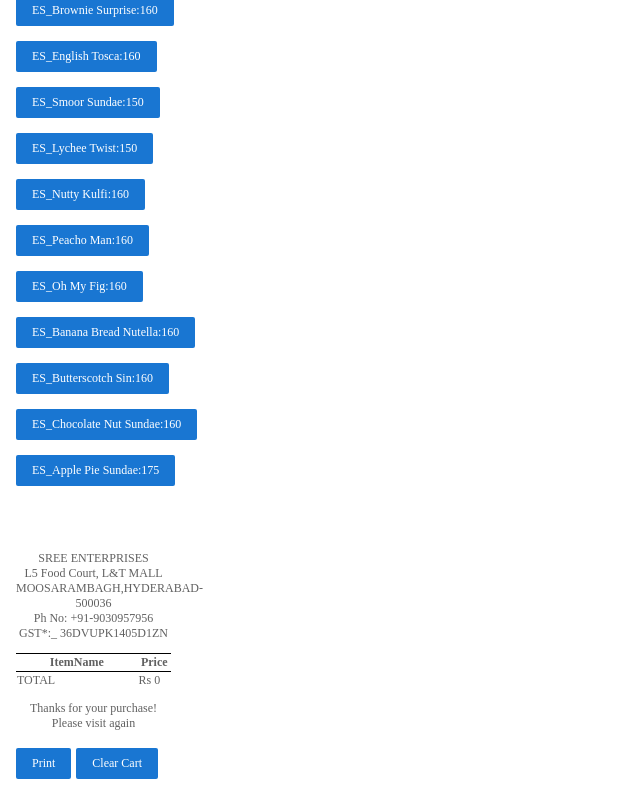
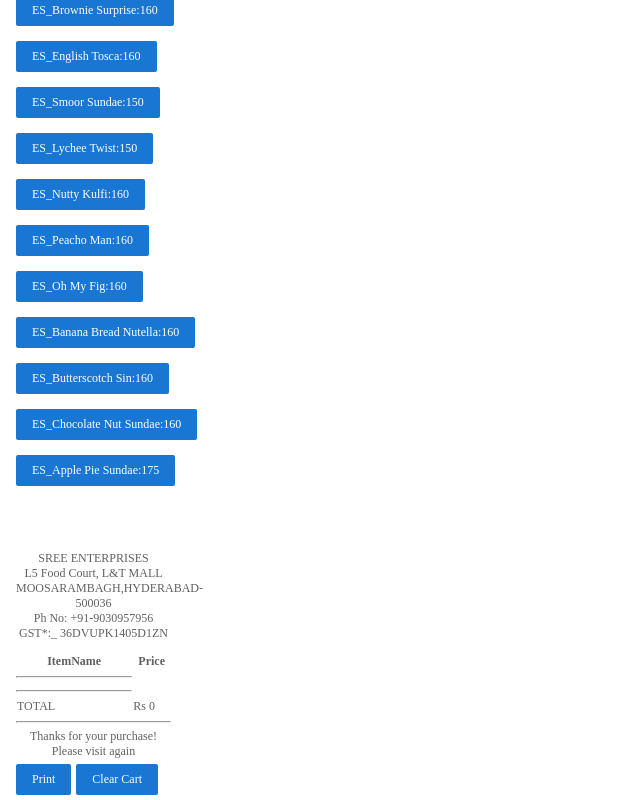
Before and after one commit to vinay0018/angular-dmnadg-4gnaxb, an Angular app: page / in a window 1280 px wide. Shown: the part 2086-2886 px from the top of the page, without its empty margins (0-640 px from the left). Built offline with nearby package versions, Linux system fonts and the light colour scheme.

Commit message:
try one more thermal

```diff
--- a/src/app/product-list/product-list.component.css
+++ b/src/app/product-list/product-list.component.css
@@ -25,7 +25,7 @@
 th,
 tr,
 table {
-    border-top: 1px solid black;
+
     border-collapse: collapse;
 }
 
@@ -37,10 +37,11 @@
 
 
 
+
 td.price,
 th.price {
-    width: 40px;
-    max-width: 40px;
+    width: 50px;
+    max-width: 50px;
     word-break: break-all;
 }
 
--- a/src/app/product-list/product-list.component.html
+++ b/src/app/product-list/product-list.component.html
@@ -35,29 +35,35 @@
             <table>
                 <thead>
                     <tr>
-
                         <th class="ItemName">ItemName</th>
                         <th class="price">Price</th>
+
+
                     </tr>
+                    <hr>
                 </thead>
                 <tbody>
-                 <div *ngFor="let cartItem of cart" >
-                    <tr>
-                        <td class="ItemName">{{cartItem.name}}</td>
+
+                    <tr *ngFor="let cartItem of cart">
+
+                        <td class="ItemName">  {{cartItem.name}}</td>
                         <td class="price">Rs {{cartItem.price}}</td>
                     </tr>
-                   </div>
+                    <hr>
+
                     <tr>
+
                         <td class="ItemName">TOTAL</td>
                         <td class="price">Rs  {{totalPrice}}</td>
                     </tr>
                 </tbody>
             </table>
-            <p class="centered">Thanks for your purchase!
-                <br>Please visit again</p>
+            <hr>
+            <div class="centered">Thanks for your purchase!
+                <br>Please visit again</div>
 
 
-             <button  (click)="printComponent('cartInfo')">Print</button>
+             <button (click)="printComponent('cartInfo')">Print</button>
 
          <button style="margin:5px;" (click)="emptyCart()">Clear Cart</button>
          </div>
```
